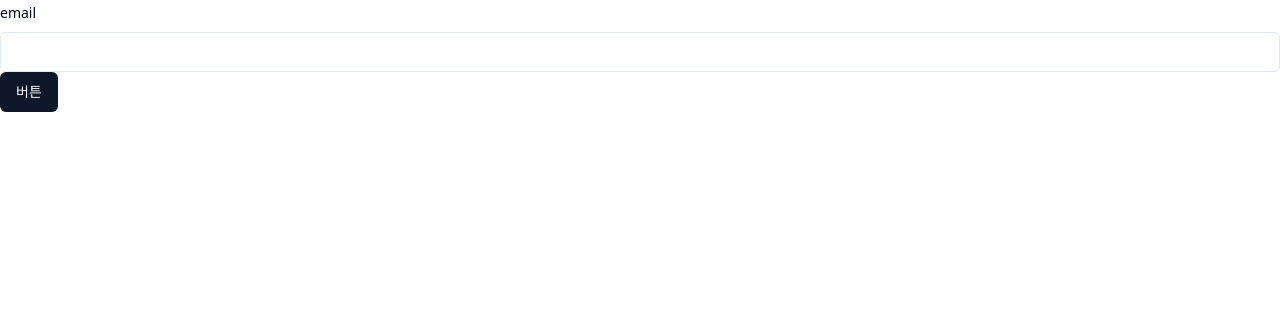
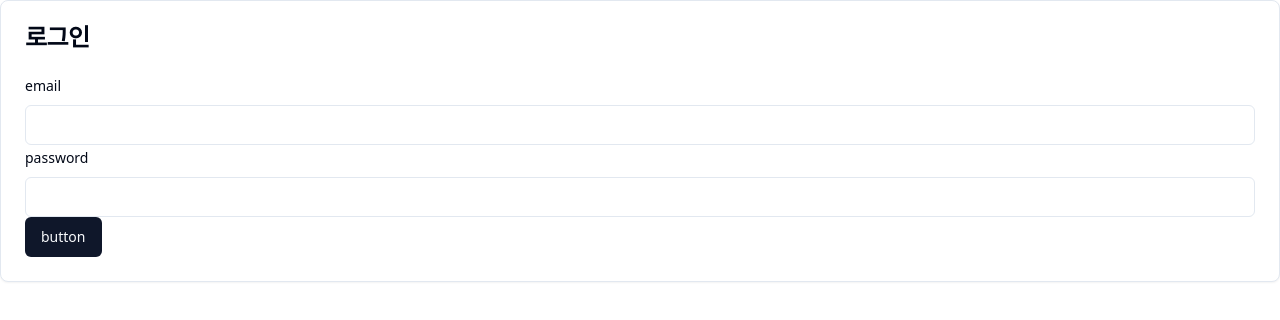
Before and after one commit to LeeDongTak/daeng-daeng-nyang, a Next.js app: page /auth in a window 1280 px wide. Shown: the top 320 px of the page. Built offline with nearby package versions, Linux system fonts and the light colour scheme.

Commit message:
✨ form-body develop #5

```diff
--- a/src/components/auth/form/form-body/FormBody.tsx
+++ b/src/components/auth/form/form-body/FormBody.tsx
@@ -1,5 +1,11 @@
-const FormBody = () => {
-  return <div></div>;
+import { CardContent } from '@/components/ui/card';
+import { cn } from '@/lib/utils';
+import { ComponentPropsWithoutRef } from 'react';
+interface I_FormBodyProps extends ComponentPropsWithoutRef<'div'> {
+  children: JSX.Element;
+}
+const FormBody = ({ className, children }: I_FormBodyProps) => {
+  return <CardContent className={cn(className)}>{children}</CardContent>;
 };
 
 export default FormBody;
--- a/src/components/auth/sign-in/SignIn.tsx
+++ b/src/components/auth/sign-in/SignIn.tsx
@@ -1,11 +1,14 @@
-import CustomInput from '@/components/common/form/CustomInput';
-import { Button } from '@/components/ui/button';
+import { Card } from '@/components/ui/card';
 import { Form } from '@/components/ui/form';
 import { zodResolver } from '@hookform/resolvers/zod';
 import { useForm } from 'react-hook-form';
 import { z } from 'zod';
+import AuthForm from '../form/AuthForm';
+import FormBody from '../form/form-body/FormBody';
+import FormHeader from '../form/form-header/FormHeader';
 const formSchema = z.object({
   email: z.string().min(2),
+  password: z.string().min(2),
 });
 
 type T_schema = z.infer<typeof formSchema>;
@@ -22,10 +25,16 @@ const SignIn = () => {
   };
   return (
     <Form {...form}>
-      <form onSubmit={form.handleSubmit(submitHandler)}>
-        <CustomInput control={form.control} name="email" />
-        <Button text="버튼" />
-      </form>
+      <Card>
+        <FormHeader title="로그인" />
+        <FormBody>
+          <AuthForm onSubmit={form.handleSubmit(submitHandler)}>
+            <AuthForm.input control={form.control} name="email" />
+            <AuthForm.input control={form.control} name="password" />
+            <AuthForm.button type="submit" text="button" />
+          </AuthForm>
+        </FormBody>
+      </Card>
     </Form>
   );
 };
```
